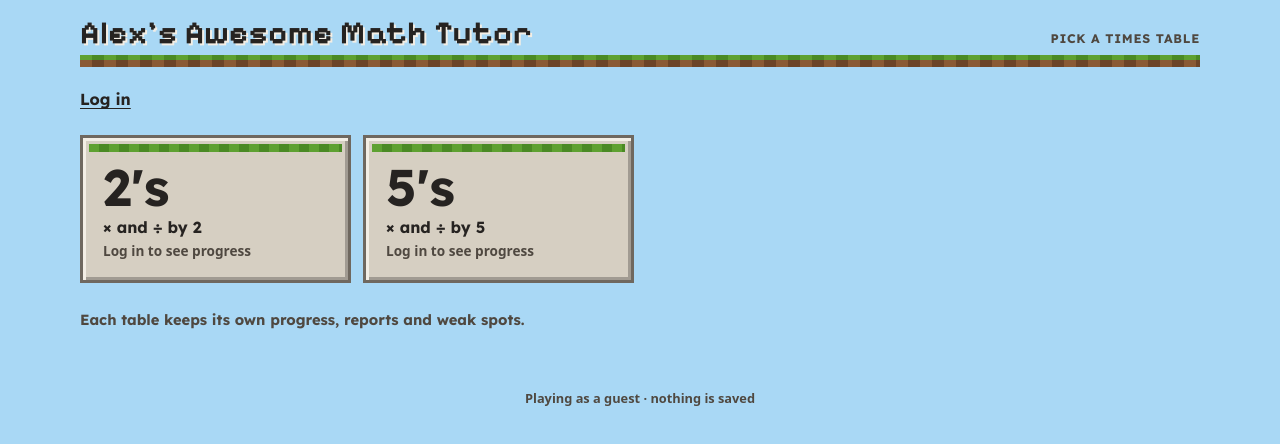
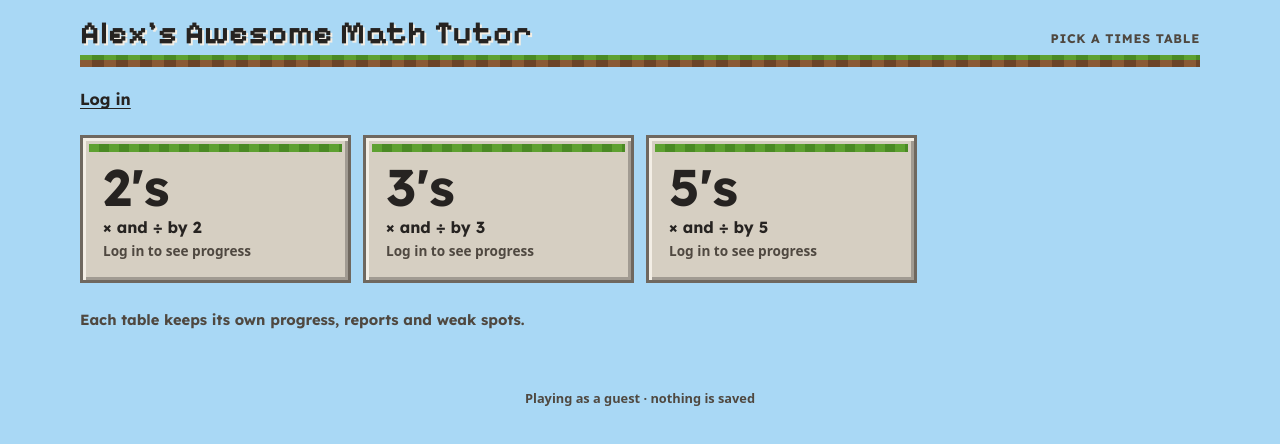
Before and after one commit to danielntamasi/alex-math-tutor, a plain HTML site: page index.html in a window 1280 px wide. Drawn offline with Linux system fonts and the light colour scheme.

Commit message:
Add × and ÷ by 3 (Sheets B and C, Eureka Math² Grade 3 Module 3)
Co-Authored-By: Claude Opus 5.5 <noreply@anthropic.com>
Claude-Session: https://claude.ai/code/session_014q7i2NkiiPLMdS6BauihxD

```diff
--- a/index.html
+++ b/index.html
@@ -316,6 +316,10 @@ const SETS={
   two:{name:"× and ÷ by 2",tab:"2's",source:"Eureka Math² · Grade 3 Module 2",sheets:{
     B:["2×?=10","1×2=?","10÷2=?","2×2=?","6÷2=?","3×2=?","2×?=14","4÷2=?","14÷2=?","4×2=?","2×?=18","5×2=?","18÷2=?","6×2=?","2×?=2","8÷2=?","2×?=0","12÷2=?","2÷2=?","7×2=?","2×?=4","8×2=?","?×2=8","9×2=?","2×?=12","16÷2=?","?×2=16","10×2=?","2×?=20","20÷2=?","?÷2=2","2×?=6","8÷?=2","?÷2=6","16÷?=2","?÷2=10","6÷2=?","14÷2=?","18÷2=?","1×2=?","2÷2=?","4÷2=?","8÷2=?","12÷2=?"],
     C:["4÷2=?","3×2=?","2×2=?","1×2=?","6÷2=?","5×2=?","4×2=?","8÷2=?","6×2=?","10÷2=?","7×2=?","12÷2=?","8×2=?","14÷2=?","9×2=?","16÷2=?","18÷2=?","10×2=?","20÷2=?","1×2=?","2÷2=?","2×?=6","2×?=10","10÷2=?","6÷2=?","2×?=14","14÷2=?","2×?=18","18÷2=?","2×?=2","2×?=0","2÷2=?","2×?=4","6÷2=?","?×2=8","2×?=12","?×2=16","2×?=20","?÷2=2","8÷?=2","?÷2=6","16÷?=2","?÷2=10","12÷2=?"]
+  }},
+  three:{name:"× and ÷ by 3",tab:"3's",source:"Eureka Math² · Grade 3 Module 3",sheets:{
+    B:["3×3=?","1×3=?","6÷3=?","2×3=?","3÷3=?","5×3=?","9÷3=?","4×3=?","12÷3=?","6×3=?","18÷3=?","15÷3=?","8×3=?","7×3=?","21÷3=?","9×3=?","27÷3=?","24÷3=?","1×3=?","10×3=?","3÷3=?","30÷3=?","3×?=15","3×?=9","15÷3=?","9÷3=?","3×?=27","3×?=21","27÷3=?","21÷3=?","3×?=0","3×?=3","9÷3=?","3÷3=?","?×3=12","3×?=6","?×3=24","3×?=18","?÷3=2","3×?=30","?÷3=6","12÷?=3","?÷3=10","24÷?=3"],
+    C:["2×3=?","3×3=?","1×3=?","6÷3=?","9÷3=?","3÷3=?","5×3=?","6×3=?","4×3=?","15÷3=?","12÷3=?","7×3=?","18÷3=?","9×3=?","8×3=?","24÷3=?","21÷3=?","10×3=?","27÷3=?","30÷3=?","1×3=?","3÷3=?","3×?=21","3×?=27","21÷3=?","27÷3=?","3×?=9","3×?=15","9÷3=?","15÷3=?","3÷3=?","9÷3=?","3×?=0","3×?=3","3×?=18","3×?=6","?×3=12","?×3=24","?÷3=6","?÷3=2","3×?=30","24÷?=3","12÷?=3","?÷3=10"]
   }},
   five:{name:"× and ÷ by 5",tab:"5's",source:"Eureka Math² · Grade 3 Module 2",sheets:{
     B:["2×5=?","1×5=?","10÷5=?","5÷5=?","3×5=?","15÷5=?","5×5=?","4×5=?","20÷5=?","6×5=?","30÷5=?","25÷5=?","8×5=?","7×5=?","35÷5=?","9×5=?","45÷5=?","40÷5=?","1×5=?","10×5=?","5÷5=?","50÷5=?","5×?=25","5×?=15","25÷5=?","15÷5=?","5×?=45","5×?=35","45÷5=?","35÷5=?","5×?=0","5×?=5","15÷5=?","5÷5=?","?×5=20","5×?=10","?×5=40","5×?=30","20÷?=5","5×?=50","?÷5=2","40÷?=5","?÷5=6","?÷5=10"],
```
